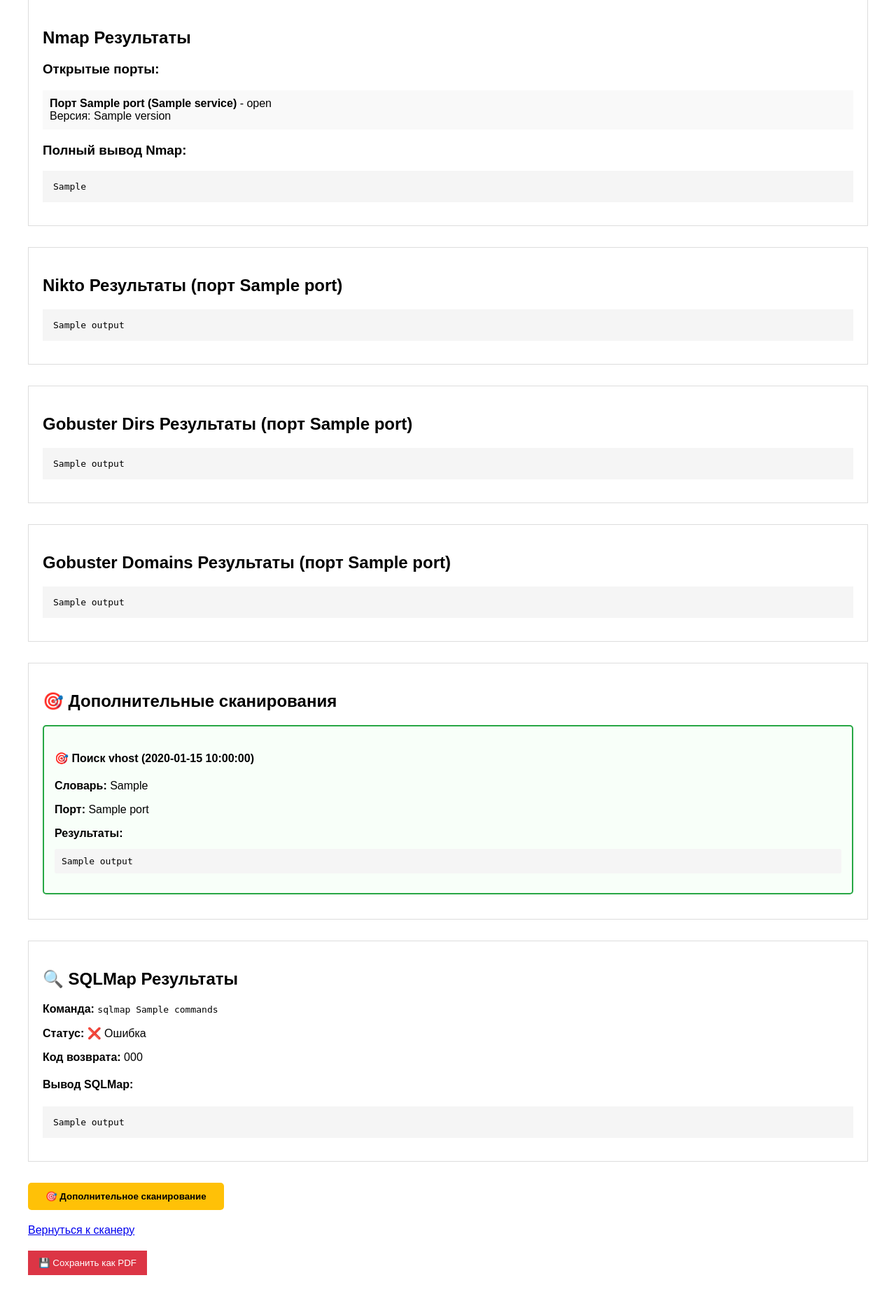
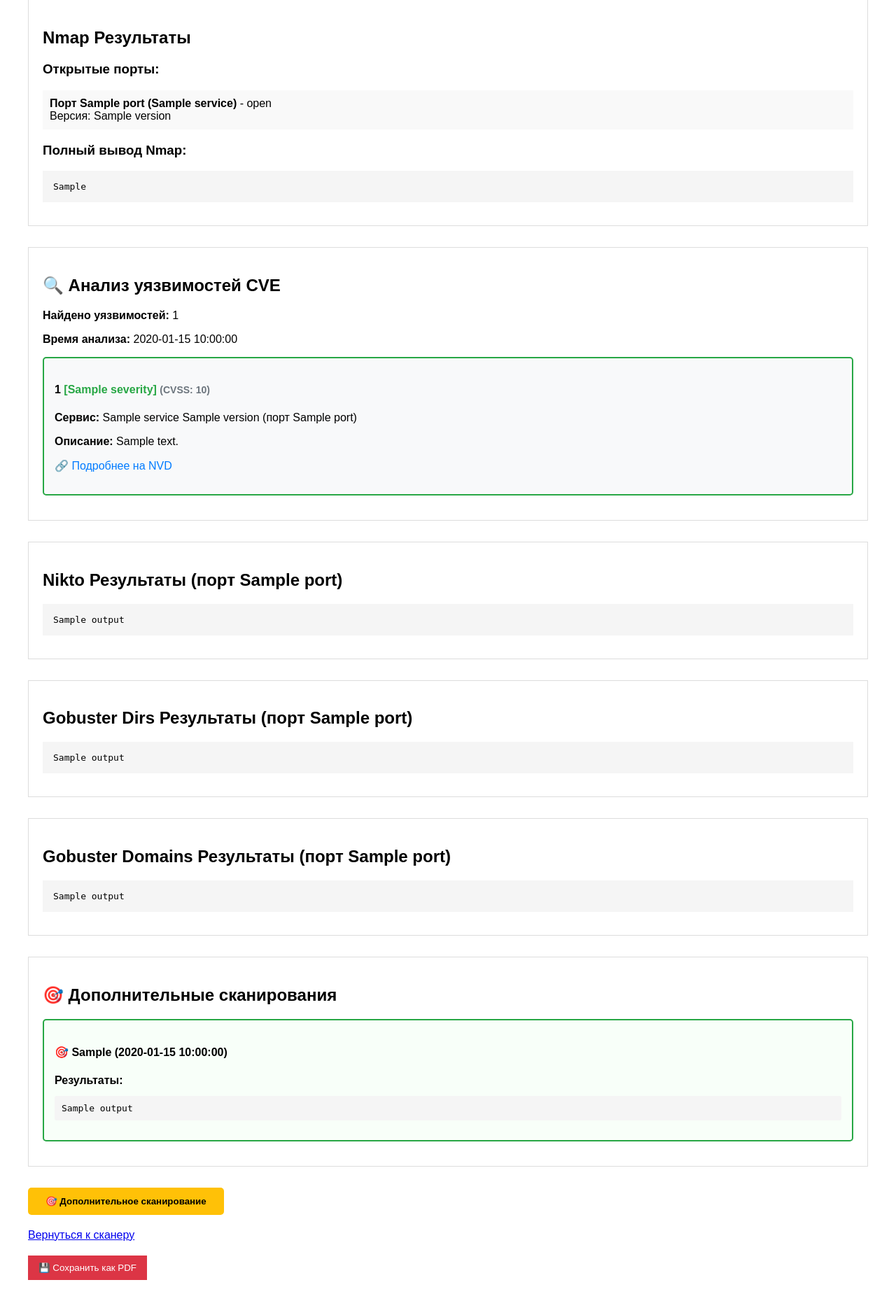
Before and after one commit to DGDays/su2cks_scan, a Flask app: template templates/report.html in a window 1280 px wide. Shown: the part 215-2084 px from the top of the page at 70% size. Before the commit the page ends 2037 px from the top, so only its background shows below. Run offline with Flask 3, Linux system fonts and the light colour scheme; the template is opened without the code that fills it: most values are stand-ins (such as "Sample title", 1, 10 or a date in 2020); parts of the project's set-up code (start-up, migrations or seed data) failed here and were passed over.

Commit message:
Добавил вывод CVE и исправил SQLmap

```diff
--- a/main.py
+++ b/main.py
@@ -8,7 +8,10 @@
 import tempfile
 import platform
 import uuid
+import requests
+import time
 from datetime import datetime
+from collections import deque
 from flask import Flask, render_template, request, jsonify, make_response
 import xml.etree.ElementTree as ET
 
@@ -30,6 +33,231 @@
 os.makedirs(UPLOAD_FOLDER, exist_ok=True)
 
 # =====================================================================================================================
+
+# Глобальные переменные для управления CVE анализом
+cve_analysis_queue = deque()
+cve_analysis_active = False
+nvd_request_times = deque()
+
+def start_cve_analysis_async(scan_data, nmap_output):
+    """
+    Запускает CVE анализ в отдельном потоке с ограничением запросов
+    """
+    global cve_analysis_active
+
+    if cve_analysis_active:
+        print("[-] CVE анализ уже выполняется, добавляем в очередь")
+        cve_analysis_queue.append((scan_data, nmap_output))
+        return
+
+    cve_analysis_active = True
+
+    def async_cve_analysis():
+        global cve_analysis_active
+
+        try:
+            print("[🚀] Запуск асинхронного CVE анализа в фоновом режиме...")
+
+            # Парсим сервисы для анализа
+            services = parse_nmap_for_cve_services(nmap_output)
+            if not services:
+                print("[-] Нет сервисов для CVE анализа")
+                return
+
+            # Ограничиваем количество анализируемых сервисов
+            services_to_analyze = services[:3]  # Только первые 3 сервиса
+
+            vulnerabilities = []
+
+            for i, service in enumerate(services_to_analyze):
+                print(f"[{i+1}/{len(services_to_analyze)}] Анализ CVE для: {service['name']} {service['version']}")
+
+                # Делаем паузу между запросами (25 секунд)
+                if i > 0:
+                    wait_time = 25
+                    print(f"[⏳] Пауза {wait_time} секунд перед следующим запросом...")
+                    time.sleep(wait_time)
+
+                # Ищем CVE для сервиса
+                cve_list = search_cve_for_service_safe(service['name'], service['version'])
+
+                if cve_list:
+                    for cve in cve_list:
+                        vulnerabilities.append({
+                            'service': service['name'],
+                            'version': service['version'],
+                            'port': service['port'],
+                            'cve_id': cve['id'],
+                            'description': cve['description'],
+                            'cvss_score': cve.get('cvss_score', 'N/A'),
+                            'severity': cve.get('severity', 'N/A')
+                        })
+
+            # Сохраняем результаты в scan_data
+            if vulnerabilities:
+                scan_data['results']['cve_analysis'] = {
+                    'vulnerabilities': vulnerabilities,
+                    'total_found': len(vulnerabilities),
+                    'scan_time': datetime.now().isoformat()
+                }
+                print(f"[✅] CVE анализ завершен: найдено {len(vulnerabilities)} уязвимостей")
+            else:
+                print("[ℹ️] CVE анализ завершен: уязвимости не найдены")
+
+        except Exception as e:
+            print(f"[-] Ошибка асинхронного CVE анализа: {e}")
+        finally:
+            cve_analysis_active = False
+
+            # Обрабатываем следующее сканирование в очереди
+            if cve_analysis_queue:
+                next_scan_data, next_nmap_output = cve_analysis_queue.popleft()
+                start_cve_analysis_async(next_scan_data, next_nmap_output)
+
+    # Запускаем в отдельном потоке
+    thread = threading.Thread(target=async_cve_analysis)
+    thread.daemon = True
+    thread.start()
+
+def parse_nmap_for_cve_services(nmap_xml_output):
+    """
+    Парсит вывод Nmap для извлечения сервисов и версий для CVE анализа
+    """
+    try:
+        services = []
+        root = ET.fromstring(nmap_xml_output)
+
+        for host in root.findall('host'):
+            for ports in host.findall('ports'):
+                for port in ports.findall('port'):
+                    if port.find('state').get('state') == 'open':
+                        service_elem = port.find('service')
+                        if service_elem is not None:
+                            service_name = service_elem.get('name', 'unknown')
+                            product = service_elem.get('product', '')
+                            version = service_elem.get('version', '')
+
+                            # Формируем полную версию
+                            full_version = product
+                            if version:
+                                full_version += f" {version}"
+
+                            # Фильтруем только интересные сервисы
+                            if service_name in ['http', 'https', 'ssh', 'ftp', 'mysql',
+                                              'postgresql', 'microsoft-ds', 'netbios-ssn',
+                                              'smb', 'telnet'] and full_version.strip():
+                                services.append({
+                                    'port': port.get('portid'),
+                                    'name': service_name,
+                                    'version': full_version.strip()
+                                })
+
+        print(f"[+] Найдено {len(services)} сервисов для CVE анализа")
+        return services
+
+    except Exception as e:
+        print(f"[-] Ошибка парсинга Nmap для CVE: {e}")
+        return []
+
+def search_cve_for_service_safe(service_name, service_version):
+    """
+    Безопасный поиск CVE с учетом лимитов NVD API
+    """
+    global nvd_request_times
+
+    # Очищаем старые запросы (старше 30 секунд)
+    current_time = time.time()
+    while nvd_request_times and current_time - nvd_request_times[0] > 30:
+        nvd_request_times.popleft()
+
+    # Проверяем лимит (5 запросов в 30 секунд)
+    if len(nvd_request_times) >= 5:
+        wait_time = 30 - (current_time - nvd_request_times[0])
+        print(f"[-] Достигнут лимит NVD API. Ожидание {wait_time:.1f} секунд...")
+        time.sleep(wait_time + 1)
+        current_time = time.time()
+        nvd_request_times.clear()
+
+    # Добавляем текущий запрос
+    nvd_request_times.append(current_time)
+
+    try:
+        # Нормализуем название сервиса
+        service_map = {
+            'http': 'apache', 'https': 'apache',
+            'ssh': 'openssh', 'ftp': 'vsftpd',  # ⚠️ ИСПРАВИЛ: ftp -> vsftpd
+            'mysql': 'mysql', 'postgresql': 'postgresql',
+            'microsoft-ds': 'windows', 'netbios-ssn': 'samba',
+            'smb': 'samba', 'telnet': 'telnet'
+        }
+
+        search_term = service_map.get(service_name.lower(), service_name.lower())
+
+        # ⚠️ ИСПРАВИЛ: Правильный формат запроса
+        if service_name == 'ftp' and 'vsftpd' in service_version.lower():
+            search_term = 'vsftpd'
+            query = f"vsftpd 2.3.4"  # Конкретная версия
+        else:
+            query = f"{search_term} {service_version}"
+
+        # ⚠️ ИСПРАВИЛ: Используем новый API endpoint
+        url = "https://services.nvd.nist.gov/rest/json/cves/2.0"
+        params = {
+            'keywordSearch': query,
+            'resultsPerPage': 5
+        }
+
+        # ⚠️ ДОБАВИЛ: Заголовки для обхода ограничений
+        headers = {
+            'User-Agent': 'Mozilla/5.0 (compatible; SecurityScanner/1.0)'
+        }
+
+        print(f"[+] Запрос к NVD API: {query}")
+        response = requests.get(url, params=params, headers=headers, timeout=15)
+
+        if response.status_code == 200:
+            data = response.json()
+            cve_list = []
+
+            for vuln in data.get('vulnerabilities', []):
+                cve_data = vuln['cve']
+                cve_id = cve_data['id']
+                description = cve_data['descriptions'][0]['value']
+
+                cvss_score = 'N/A'
+                severity = 'N/A'
+
+                # Парсим CVSS v3 или v2
+                if 'metrics' in cve_data:
+                    if 'cvssMetricV31' in cve_data['metrics']:
+                        cvss_data = cve_data['metrics']['cvssMetricV31'][0]['cvssData']
+                        cvss_score = cvss_data['baseScore']
+                        severity = cvss_data['baseSeverity']
+                    elif 'cvssMetricV30' in cve_data['metrics']:
+                        cvss_data = cve_data['metrics']['cvssMetricV30'][0]['cvssData']
+                        cvss_score = cvss_data['baseScore']
+                        severity = cvss_data['baseSeverity']
+                    elif 'cvssMetricV2' in cve_data['metrics']:
+                        cvss_data = cve_data['metrics']['cvssMetricV2'][0]['cvssData']
+                        cvss_score = cvss_data['baseScore']
+                        severity = cve_data['metrics']['cvssMetricV2'][0]['baseSeverity']
+
+                cve_list.append({
+                    'id': cve_id,
+                    'description': description[:200] + "..." if len(description) > 200 else description,
+                    'cvss_score': cvss_score,
+                    'severity': severity
+                })
+
+            print(f"[+] Найдено {len(cve_list)} CVE для {search_term}")
+            return cve_list
+        else:
+            print(f"[-] Ошибка NVD API: {response.status_code} - {response.text[:100]}")
+            return []
+
+    except Exception as e:
+        print(f"[-] Ошибка поиска CVE: {e}")
+        return []
 
 def find_wkhtmltopdf():
     """Автоматически находит путь к wkhtmltopdf"""
@@ -311,6 +539,7 @@
 
     return ip_addresses
 
+# Обновляем функцию сканирования чтобы включать CVE анализ
 def scan_target(target, scan_data):
     """Основная функция сканирования для одиночной цели"""
     try:
@@ -322,7 +551,11 @@
                 'parsed_ports': parse_nmap_xml(nmap_result['output'])
             }
 
-            # Проверяем веб-порты и запускаем Nikto/Gobuster
+            # Запускаем CVE анализ в фоновом режиме
+            print("[🚀] Запуск асинхронного CVE анализа...")
+            start_cve_analysis_async(scan_data, nmap_result['output'])
+
+            # Остальное сканирование продолжается без ожидания CVE
             web_ports = []
             for port_info in scan_data['results']['nmap']['parsed_ports']:
                 if port_info['state'] == 'open':
@@ -602,6 +835,7 @@
     custom_wordlist = data.get('wordlist', '')
     port = data.get('port', 80)
     main_scan_id = data.get('main_scan_id', '')
+    commands = data.get('commands', '')  # ⭐ ДОБАВИЛ ЭТУ СТРОЧКУ!
 
     if not target or not main_scan_id:
         return jsonify({'error': 'Target and main_scan_id are required'}), 400
@@ -611,7 +845,7 @@
 
     # Запускаем в отдельном потоке
     thread = threading.Thread(target=run_custom_scan_and_update,
-                             args=(target, port, scan_type, custom_wordlist, main_scan_id))
+                             args=(target, port, scan_type, custom_wordlist, main_scan_id, commands))  # ⭐ И commands ЗДЕСЬ!
     thread.daemon = True
     thread.start()
 
--- a/templates/report.html
+++ b/templates/report.html
@@ -35,6 +35,48 @@
         </div>
         {% endif %}
 
+        {% if scan.results.cve_analysis %}
+        <div class="section">
+            <h2>🔍 Анализ уязвимостей CVE</h2>
+            <p><strong>Найдено уязвимостей:</strong> {{ scan.results.cve_analysis.total_found }}</p>
+            <p><strong>Время анализа:</strong> {{ scan.results.cve_analysis.scan_time[:19] }}</p>
+
+            {% for vuln in scan.results.cve_analysis.vulnerabilities %}
+            <div style="margin: 15px 0; padding: 15px; border: 2px solid
+                {% if vuln.severity == 'CRITICAL' %}#dc3545
+                {% elif vuln.severity == 'HIGH' %}#fd7e14
+                {% elif vuln.severity == 'MEDIUM' %}#ffc107
+                {% else %}#28a745{% endif %};
+                border-radius: 5px; background: #f8f9fa;">
+                <h4>
+                    {{ vuln.cve_id }}
+                    <span style="color:
+                        {% if vuln.severity == 'CRITICAL' %}#dc3545
+                        {% elif vuln.severity == 'HIGH' %}#fd7e14
+                        {% elif vuln.severity == 'MEDIUM' %}#ffc107
+                        {% else %}#28a745{% endif %};
+                        font-weight: bold;">
+                        [{{ vuln.severity }}]
+                    </span>
+                    {% if vuln.cvss_score != 'N/A' %}
+                    <span style="color: #6c757d; font-size: 14px;">
+                        (CVSS: {{ vuln.cvss_score }})
+                    </span>
+                    {% endif %}
+                </h4>
+                <p><strong>Сервис:</strong> {{ vuln.service }} {{ vuln.version }} (порт {{ vuln.port }})</p>
+                <p><strong>Описание:</strong> {{ vuln.description }}</p>
+                <p style="margin-top: 10px;">
+                    <a href="https://nvd.nist.gov/vuln/detail/{{ vuln.cve_id }}" target="_blank"
+                    style="color: #007bff; text-decoration: none;">
+                        🔗 Подробнее на NVD
+                    </a>
+                </p>
+            </div>
+            {% endfor %}
+        </div>
+        {% endif %}
+
         {% if scan.results.nikto %}
         <div class="section">
             <h2>Nikto Результаты (порт {{ scan.results.nikto.port }})</h2>
@@ -64,36 +106,34 @@
         <div style="margin: 15px 0; padding: 15px; border: 2px solid #28a745; border-radius: 5px; background: #f8fff9;">
             <h4>🎯
                 {% if custom_scan.scan_type == 'dir' %}Поиск директорий
-                    {% else %}Поиск vhost{% endif %}
+                {% elif custom_scan.scan_type == 'vhost' %}Поиск vhost
+                {% elif custom_scan.scan_type == 'sqlmap' %}SQL Injection Test
+                {% else %}{{ custom_scan.scan_type }}{% endif %}
                 ({{ custom_scan.timestamp[:19] }})
             </h4>
+
+            {% if custom_scan.scan_type == 'dir' or custom_scan.scan_type == 'vhost' %}
             <p><strong>Словарь:</strong> {{ custom_scan.wordlist_used }}</p>
             <p><strong>Порт:</strong> {{ custom_scan.port }}</p>
+            {% elif custom_scan.scan_type == 'sqlmap' %}
+            <p><strong>Команда:</strong> <code>sqlmap {{ custom_scan.commands }}</code></p>
+            <p><strong>Статус:</strong> {% if custom_scan.success %}✅ Успешно{% else %}❌ Ошибка{% endif %}</p>
+            <p><strong>Код возврата:</strong> {{ custom_scan.returncode }}</p>
+            {% endif %}
+
             <div style="margin-top: 10px;">
                 <strong>Результаты:</strong>
                 <pre style="background: #f5f5f5; padding: 10px; border-radius: 3px; max-height: 300px; overflow-y: auto;">{{ custom_scan.output or 'Нет результатов' }}</pre>
             </div>
+
+            {% if custom_scan.scan_type == 'sqlmap' and custom_scan.error %}
+            <div style="margin-top: 10px;">
+                <strong>Ошибки:</strong>
+                <pre style="background: #fff5f5; padding: 10px; border-radius: 3px; max-height: 200px; overflow-y: auto;">{{ custom_scan.error }}</pre>
+            </div>
+            {% endif %}
         </div>
         {% endfor %}
-        </div>
-        {% endif %}
-
-        {% if scan.results.sqlmap %}
-        <div class="section">
-            <h2>🔍 SQLMap Результаты</h2>
-            <p><strong>Команда:</strong> <code>sqlmap {{ scan.results.sqlmap.commands }}</code></p>
-            <p><strong>Статус:</strong> {% if scan.results.sqlmap.success %}✅ Успешно{% else %}❌ Ошибка{% endif %}</p>
-            <p><strong>Код возврата:</strong> {{ scan.results.sqlmap.returncode }}</p>
-
-            {% if scan.results.sqlmap.output %}
-            <h4>Вывод SQLMap:</h4>
-            <pre style="background: #f5f5f5; padding: 15px; overflow: auto; max-height: 400px;">{{ scan.results.sqlmap.output }}</pre>
-            {% endif %}
-
-            {% if scan.results.sqlmap.error %}
-            <h4>Ошибки:</h4>
-            <pre style="background: #fff5f5; padding: 15px; overflow: auto; max-height: 200px;">{{ scan.results.sqlmap.error }}</pre>
-            {% endif %}
     </div>
     {% endif %}
 
@@ -245,9 +285,8 @@
         requestData.wordlist = selectedFilePath;
     } else if (scanType === 'sqlmap') {
         const commands = document.getElementById('sqlmapCustomCommands').value;
-        if (commands) {
+        // ⭐ ПРОСТО ПЕРЕДАЕМ КОМАНДЫ КАК ЕСТЬ
         requestData.commands = commands;
-        }
     }
 
     statusDiv.style.display = 'block';
```
Also changed, not shown: requirements.txt (+5 -4 lines), templates/report_pdf.html (+43 -0 lines). Lines whose indentation alone changed are shown as unchanged.
